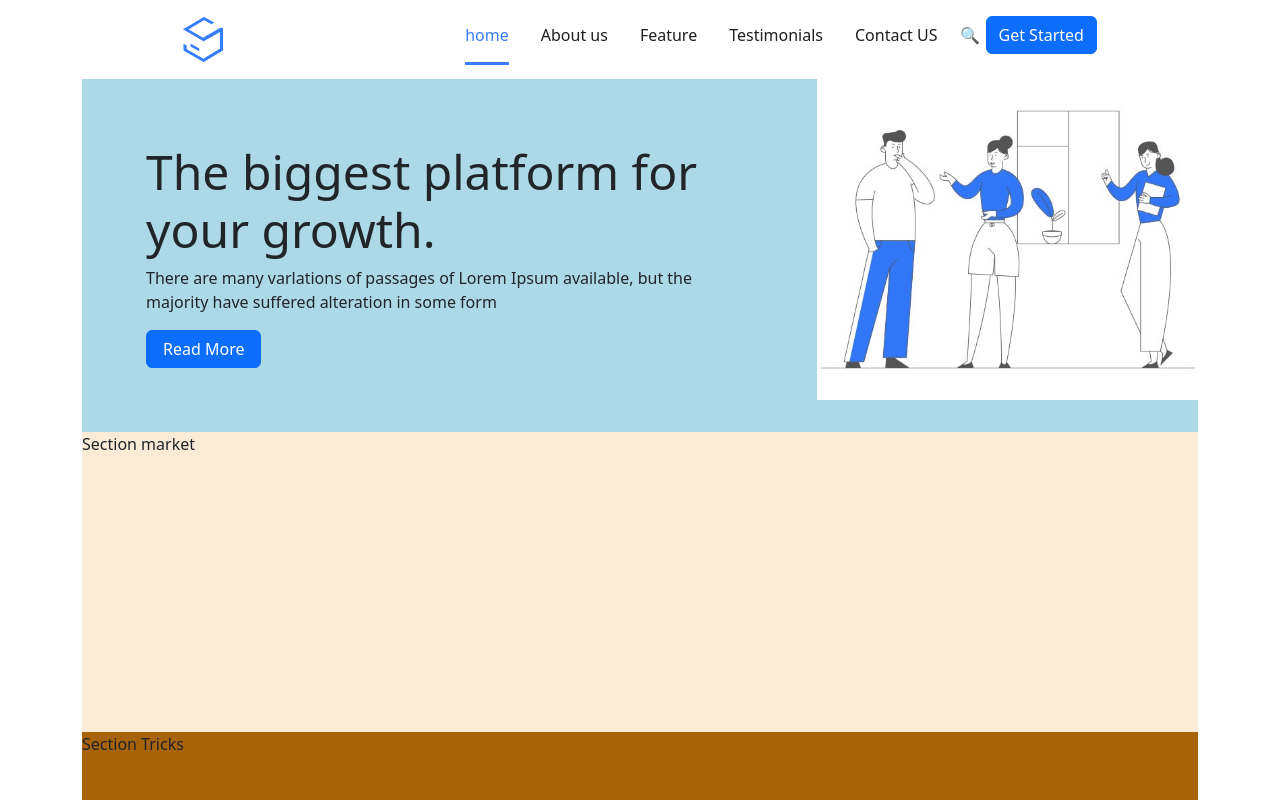
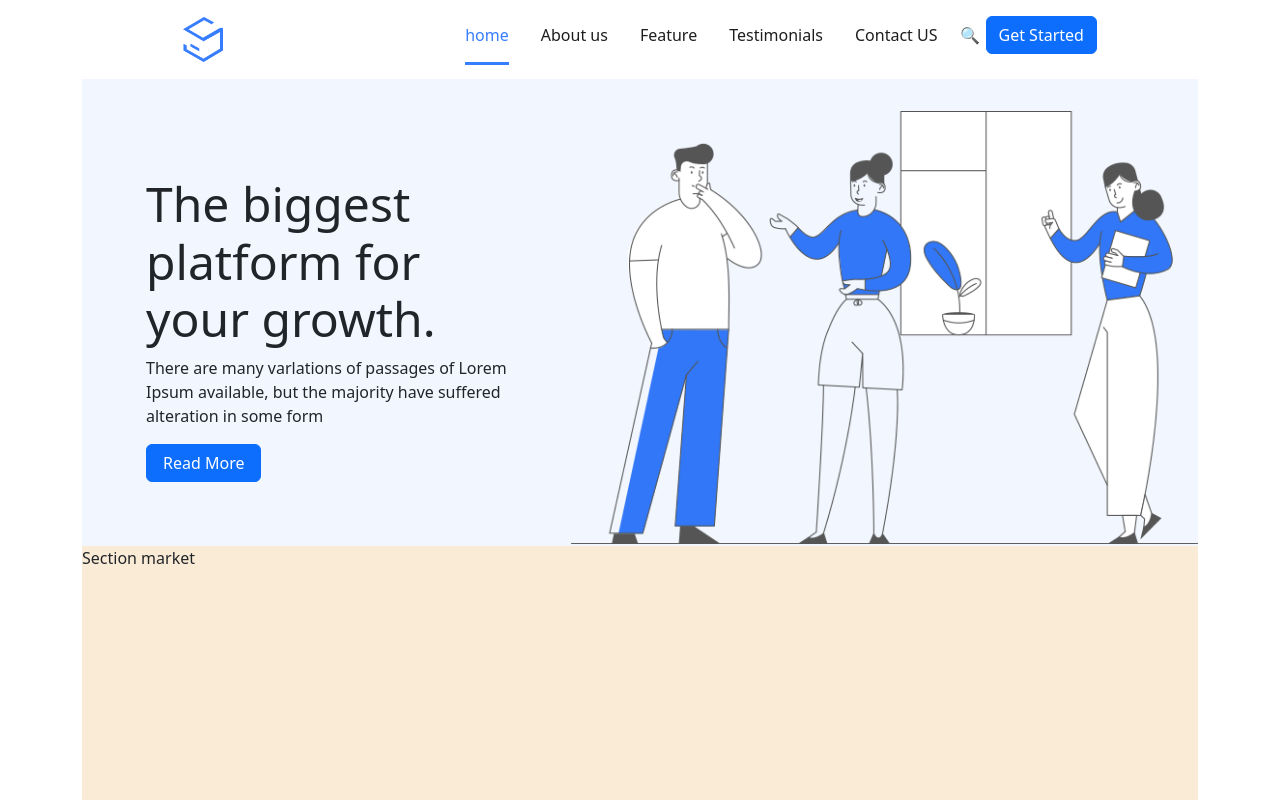
Before and after one commit to Richter96/proj-html-vuejs, a Vue app: page / in a window 1280 px wide. Shown: the top 800 px of the page. Built offline with nearby package versions, Linux system fonts and the light colour scheme.

Commit message:
edit background jambo

```diff
--- a/src/components/AppJambotron.vue
+++ b/src/components/AppJambotron.vue
@@ -13,7 +13,7 @@ export default {
 
 <template>
     <div class="jambotron d-flex">
-        <div class="text_jambotron">
+        <div class="col_40 text_jambotron">
             <h1>The biggest platform for your growth.</h1>
             <p>There are many varlations of passages of Lorem Ipsum available, but the majority have suffered alteration in
                 some form</p>
@@ -22,7 +22,7 @@ export default {
 
         </div>
         <div class="col_60">
-            <img src="../assets/img/508.jpeg" alt="">
+            <img src="../assets/img/27-1.png" alt="">
         </div>
     </div>
 </template>
@@ -31,7 +31,8 @@ export default {
 @use '../assets/scss/partials/variables' as *;
 
 .jambotron {
-    background-color: lightblue;
+    background-color: $bgJambotron;
+    padding-top: 2rem;
 
     .text_jambotron {
         padding: 4rem;
@@ -47,14 +48,14 @@ export default {
         font-size: 3rem;
     }
 
-    .col_60 {
-        width: 605;
+    .col_40 {
+        width: 45%;
     }
 
 
     img {
         width: 100%;
-        margin-bottom: -10%;
+        margin-bottom: -5%;
     }
 }
 </style>
```
